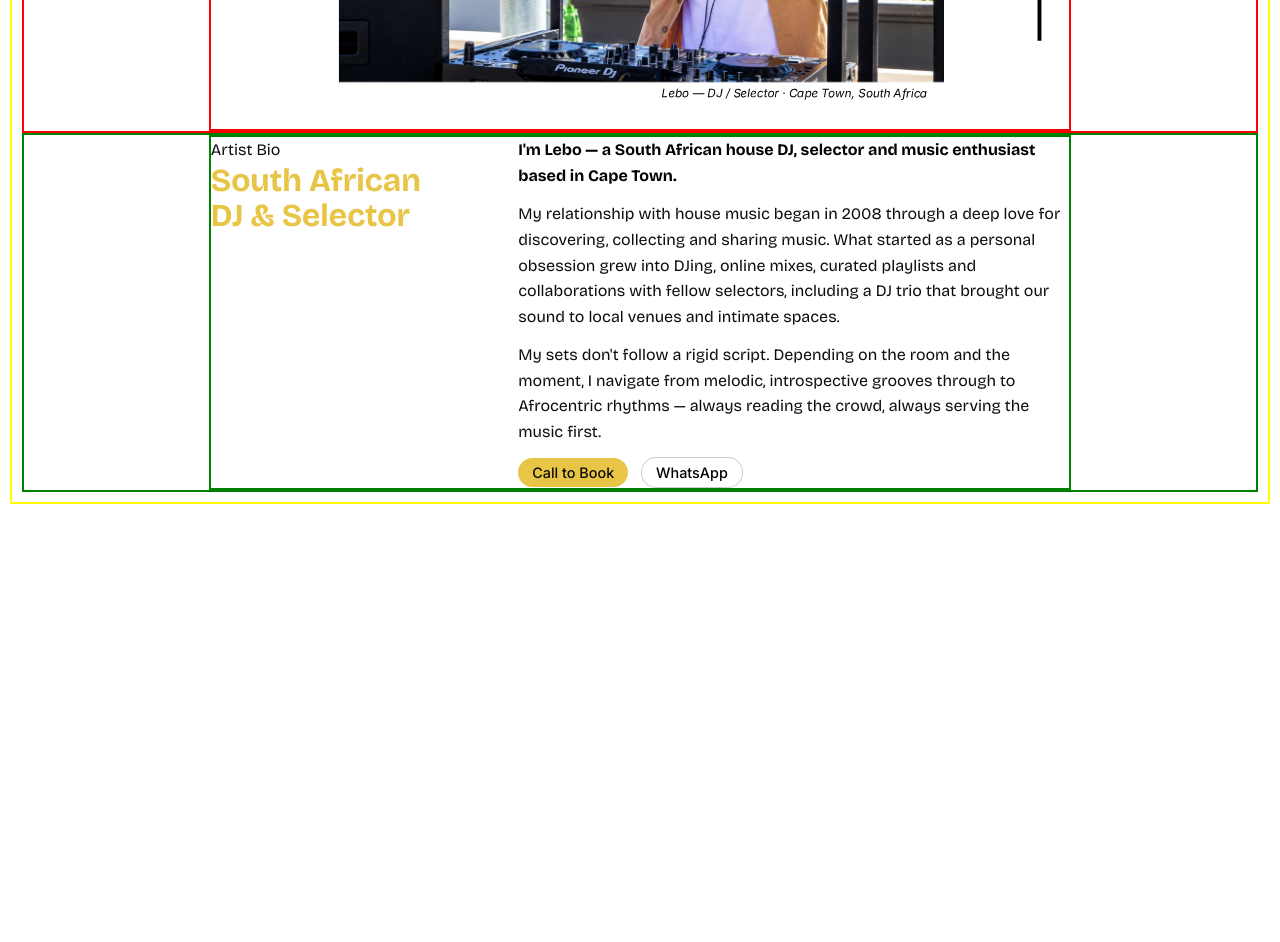
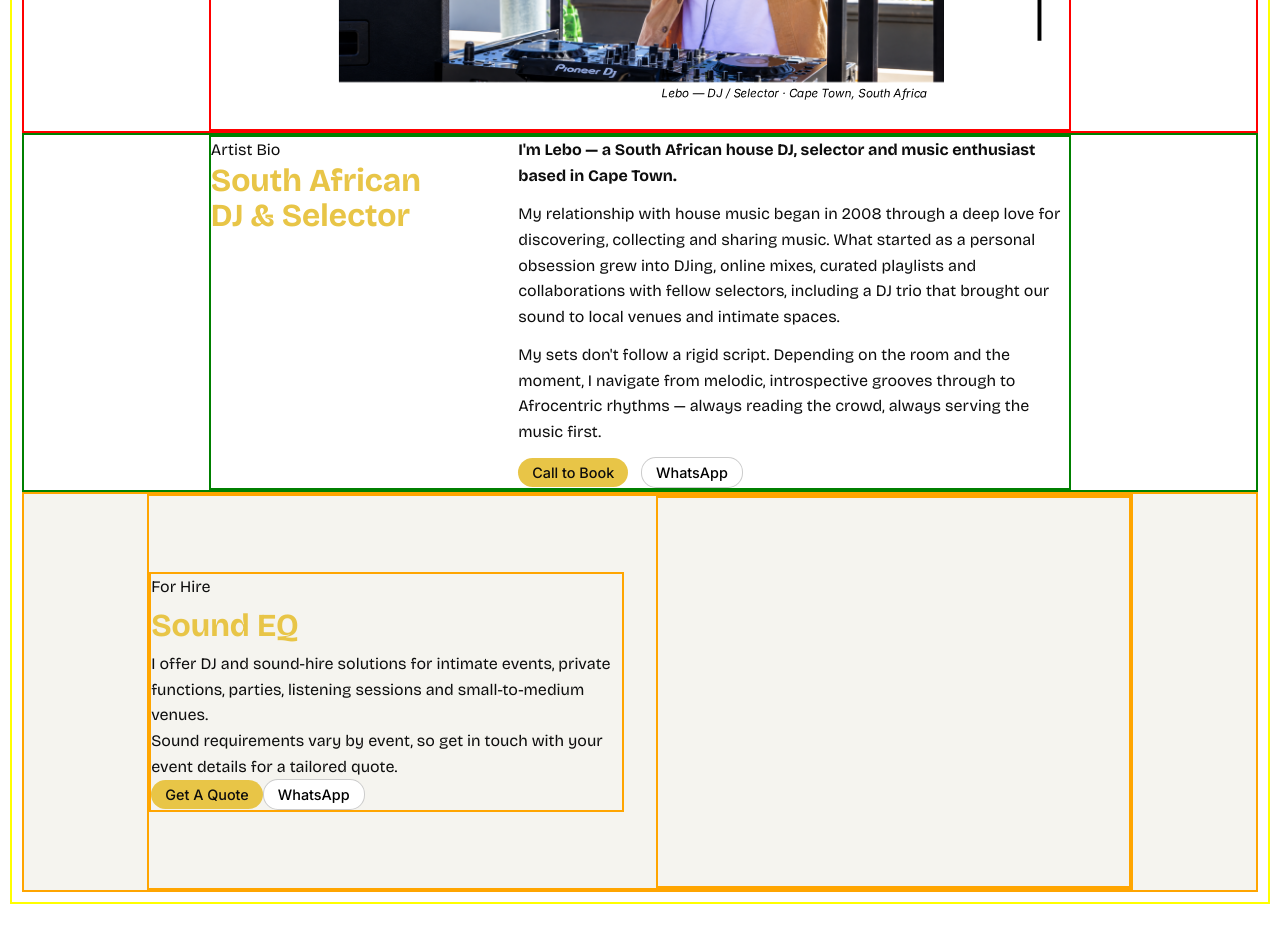
Before and after one commit to Lebo-Madikane/lebo-madikane, a Next.js app: page /music in a window 1280 px wide. Shown: the part 480-1422 px from the top of the page. Built offline with nearby package versions, Linux system fonts and the light colour scheme.

Commit message:
struture sound hire section

```diff
--- a/src/app/music/musicClient.js
+++ b/src/app/music/musicClient.js
@@ -29,7 +29,7 @@ export default function MusicClient() {
                         </div>
                     </div>
                     <div className={styles.bioSection}>
-                        <div className={styles.container}>
+                        <div className={styles.bioContainer}>
                             <div className={styles.artistBioHeading}>
                                 <p>Artist Bio</p>
                                 <h2>South African<br/>
@@ -47,8 +47,20 @@ export default function MusicClient() {
                         </div>
                     </div>
                     <div className={styles.soundHireSection}>
-                        <div className={styles.container}>
+                        <div className={styles.soundHireContainer}>
+                            <div className={styles.soundHireContent}>
+                                <p>For Hire</p>
+                                <h2>Sound EQ</h2>
+                                <p>I offer DJ and sound-hire solutions for intimate events, private functions, parties, listening sessions and small-to-medium venues.</p>
+                                <p>Sound requirements vary by event, so get in touch with your event details for a tailored quote.</p>
+                                <div className={styles.btnsContainer}>
+                                    <Button className={styles.quoteBtn}>Get A Quote</Button>
+                                    <Button variant='secondary'>WhatsApp</Button>
+                                </div>
+                            </div>
+                            <div className={styles.soundHireImageContainer}>
 
+                            </div>
                         </div>
                     </div>
                     <div className={styles.collaborationSection}>
--- a/src/app/music/musicClient.module.scss
+++ b/src/app/music/musicClient.module.scss
@@ -33,7 +33,6 @@
 
 .heroSection {
     border: 2px solid red;
-}
 
     .imageContainer {
         width: 70%;
@@ -47,12 +46,13 @@
             object-fit: contain;
         }
     }
+}
 
 .bioSection {
     border: 2px solid green;
     text-align: start;
 
-    .container {
+    .bioContainer {
         width: 70%;
         height: fit-content;
         margin: 0px auto;
@@ -73,7 +73,7 @@
             flex: 1;
 
             h4 {
-                color: #000000;
+                color: var(--obsidian);
                 margin-bottom: 0.8rem;
             }
 
@@ -89,3 +89,32 @@
         }
     }
 }
+
+.soundHireSection {
+    width: 100%;
+    height: 400px;
+    background-color: var(--ivory);
+    text-align: start;
+    border: 2px solid orange;
+
+    .soundHireContainer {
+        width: 80%;
+        height: 100%;
+        margin: 0 auto;
+        @include flex-center;
+        gap: 2rem;
+        border: 2px solid orange;
+
+        .soundHireContent {
+            flex: 1;
+            border: 2px solid orange;
+        }
+
+        .soundHireImageContainer {
+            flex: 1;
+            height: 100%;
+            border: 2px solid orange;
+        }
+    }
+
+}
```
Lines whose indentation alone changed are shown as unchanged.
